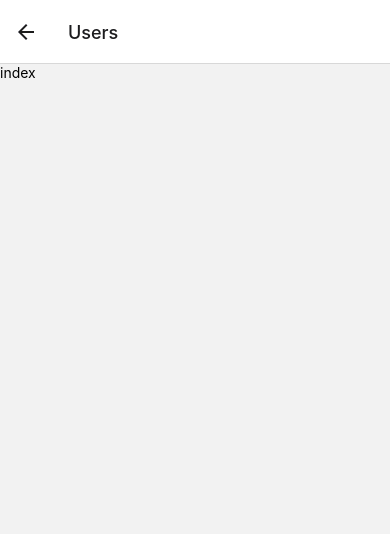
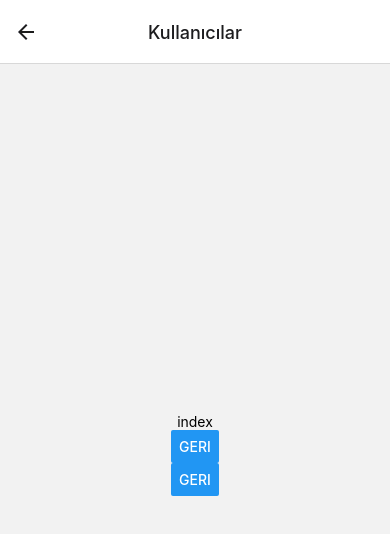
Before and after one commit to murathanje/React-Native, a React Native app in the folder ReactNative/: screen /Users in a window 390 px wide. Shown: the top 534 px of the page. Built offline with nearby package versions, Linux system fonts and the light colour scheme.

Commit message:
Navigation was done

```diff
--- a/ReactNative/App.js
+++ b/ReactNative/App.js
@@ -1,26 +1,32 @@
-// In App.js in a new project
-
 import * as React from 'react';
 import { View, Text } from 'react-native';
 import { NavigationContainer } from '@react-navigation/native';
 import { createNativeStackNavigator } from '@react-navigation/native-stack';
 import HomeScreen from './src/screens/Home';
 import UsersScreen from './src/screens/Users';
-
-
 const Stack = createNativeStackNavigator();
-
 function App() {
   return (
     <NavigationContainer>
       <Stack.Navigator initialRouteName='Home'>
-        <Stack.Screen name="Home" component={HomeScreen} options={{
-          title: 'Anasayfa'
-        }}/>
-        <Stack.Screen name="Users" component={UsersScreen} />
+        <Stack.Screen
+          name="Home"
+          component={HomeScreen}
+          options={{
+            title: 'Anasayfa',
+            headerTitleAlign: 'center' // Burada yer alan özellik ile başlığı ortala
+          }}
+        />
+        <Stack.Screen
+          name="Users"
+          component={UsersScreen}
+          options={{
+            title: 'Kullanıcılar',
+            headerTitleAlign: 'center' // Burada yer alan özellik ile başlığı ortala
+          }}
+        />
       </Stack.Navigator>
     </NavigationContainer>
   );
 }
-
 export default App;
--- a/ReactNative/src/screens/Home/index.js
+++ b/ReactNative/src/screens/Home/index.js
@@ -1,11 +1,12 @@
 import React from "react";
-import { View, Text } from "react-native";
+import { View, Text, Button } from "react-native";
 
 
-function HomeScreen() {
+function HomeScreen({ navigation }) {
     return (
         <View style={{ flex: 1, alignItems: 'center', justifyContent: 'center' }}>
             <Text>Home Screens</Text>
+            <Button title="Users" onPress={() => navigation.navigate("Users")} />
         </View>
     );
 }
--- a/ReactNative/src/screens/Users/index.js
+++ b/ReactNative/src/screens/Users/index.js
@@ -1,12 +1,14 @@
-import { View, Text } from 'react-native'
+import { View, Text, Button } from 'react-native'
 import React from 'react'
 
-const UsersScreen = () => {
-  return (
-    <View>
-      <Text>index</Text>
-    </View>
-  )
+const UsersScreen = ({ navigation}) => {
+    return (
+        <View style={{ flex: 1, alignItems: 'center', justifyContent: 'center' }}>
+            <Text>index</Text>
+            <Button title='Geri' onPress={() => navigation.push("Home")}/>
+            <Button title='Geri' onPress={() => navigation.goBack("Home")}/>
+        </View>
+    )
 }
 
 export default UsersScreen
```
